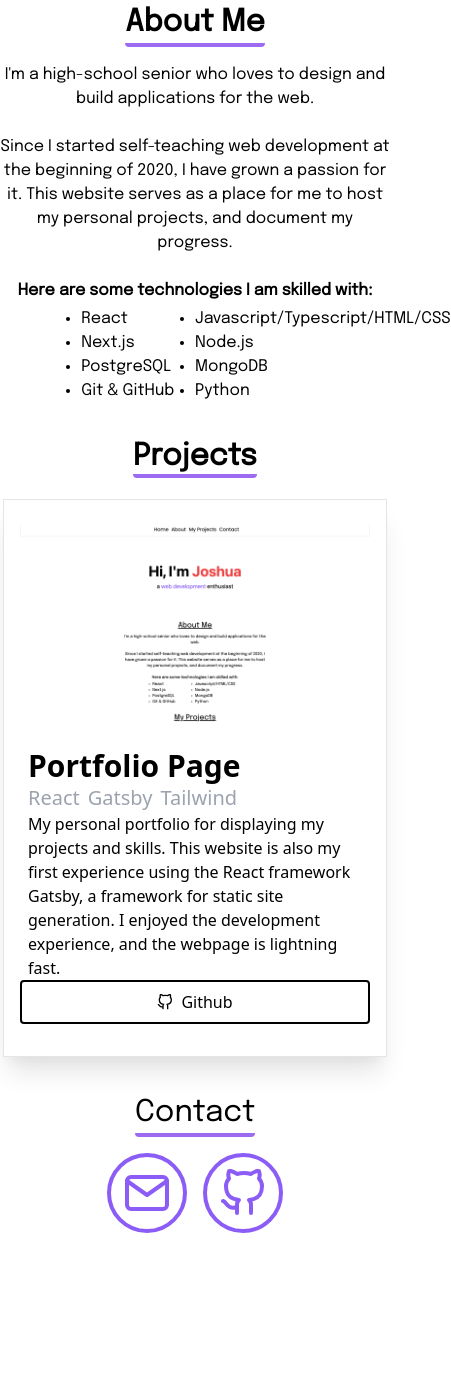
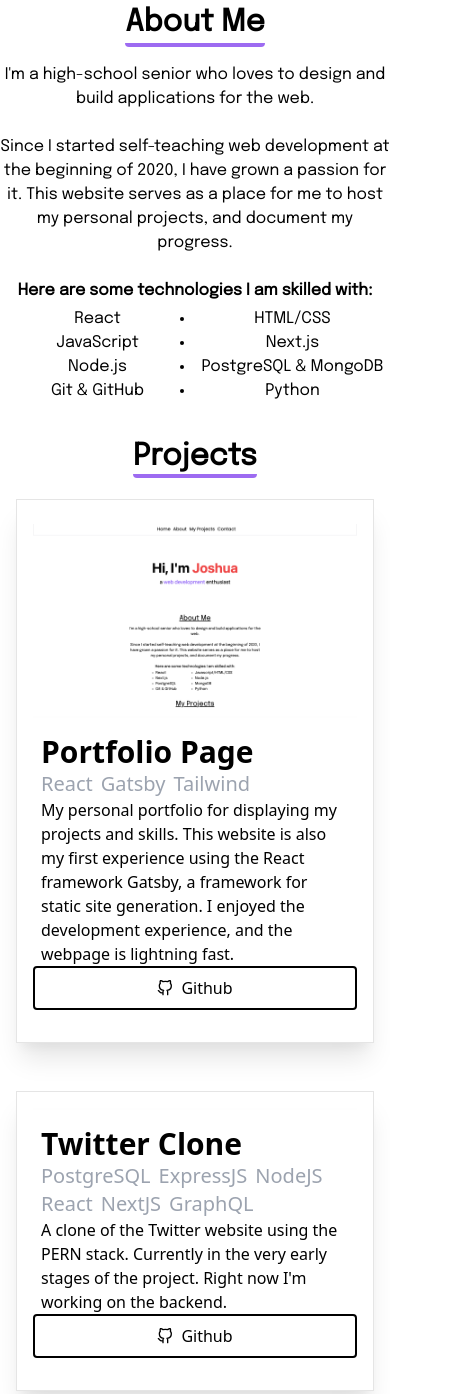
Before and after one commit to frozenal/portfolio-page, a Gatsby site: page / in a window 390 px wide. Shown: the part 405-1799 px from the top of the page, 451 px wide, since content can reach past the window. Before the commit the page ends 1666 px from the top, so only its background shows below. Built offline with nearby package versions, Linux system fonts and the light colour scheme; Gatsby itself is replaced by a stand-in of ours.

Commit message:
add twitter card, fix some errors on mobile

```diff
--- a/src/components/AboutSection/AboutSection.tsx
+++ b/src/components/AboutSection/AboutSection.tsx
@@ -14,7 +14,7 @@ const AboutSection = (props: Props) => {
         About Me
       </h2>
       <div
-        className="pt-4 text-center md:w-5/12 sm:w-screen"
+        className="pt-4 text-center md:w-5/12 sm:w-7/12"
         style={{ fontFamily: "Epilogue" }}
       >
         I'm a high-school senior who loves to design and build applications for
@@ -29,13 +29,13 @@ const AboutSection = (props: Props) => {
         <div className="font-bold">
           Here are some technologies I am skilled with:
         </div>
-        <ul className="grid grid-cols-2 list-disc text-left w-7/12 mx-auto my-1">
+        <ul className="grid grid-cols-2 list-disc sm:text-center md:text-left md:w-7/12 sm:w-9/12 mx-auto my-1">
           <li>React</li>
-          <li>Javascript/Typescript/HTML/CSS</li>
+          <li>HTML/CSS</li>
+          <li>JavaScript</li>
           <li>Next.js</li>
           <li>Node.js</li>
-          <li>PostgreSQL</li>
-          <li>MongoDB</li>
+          <li>PostgreSQL & MongoDB</li>
           <li>Git & GitHub</li>
           <li>Python</li>
         </ul>
--- a/src/components/ProjectCard/ProjectCard.tsx
+++ b/src/components/ProjectCard/ProjectCard.tsx
@@ -40,13 +40,13 @@ const ProjectCard = (props: Props) => {
   }
 
   return (
-    <div className="w-96 h-92 flex flex-col my-6 border border-black border-opacity-10 shadow-xl p-4 hover:shadow-2xl ">
-      <Img fluid={fluid} className="my-2 z-0" />
+    <div className="md:w-96 sm:w-80 h-92 flex flex-col my-6 mx-4 border border-black border-opacity-10 shadow-xl p-4 hover:shadow-2xl ">
+      {props.imagePath && <Img fluid={fluid} className="my-2 z-0" />}
       <div className="py-4 border-t-2 border-opacity-5">
         <h2 className="w-full text-left text-3xl font-semibold px-2">
           {props.projectName}
         </h2>
-        <div className="flex flex-row">
+        <div className="flex flex-row flex-wrap">
           {props.projectSkills.map(skill => (
             <h3 className="pl-2 text-gray-400 text-xl font-normal">{skill}</h3>
           ))}
--- a/src/components/ProjectSection/ProjectSection.tsx
+++ b/src/components/ProjectSection/ProjectSection.tsx
@@ -13,7 +13,7 @@ const ProjectSection = (props: Props) => {
       >
         Projects
       </h2>
-      <div className="flex flex-row flex-wrap justify-center">
+      <div className="flex flex-col md:flex-row flex-wrap items-center md:justify-center">
         <ProjectCard
           projectName="Portfolio Page"
           projectDescription="My personal portfolio for displaying my projects and skills. This website is also my first experience using the React framework Gatsby, a framework for static site generation. I enjoyed the development experience, and the webpage is lightning fast."
@@ -22,6 +22,20 @@ const ProjectSection = (props: Props) => {
           imagePath="portfolioPageThumbnail.png"
           githubPath="https://github.com/frozenal/portfolio-page"
         />
+        <ProjectCard
+          projectName="Twitter Clone"
+          projectDescription="A clone of the Twitter website using the PERN stack. Currently in the very early stages of the project. Right now I'm working on the backend."
+          projectSkills={[
+            "PostgreSQL",
+            "ExpressJS",
+            "NodeJS",
+            "React",
+            "NextJS",
+            "GraphQL",
+          ]}
+          hasImage={false}
+          githubPath="https://github.com/frozenal/twitter-clone"
+        />
       </div>
     </div>
   )
```
